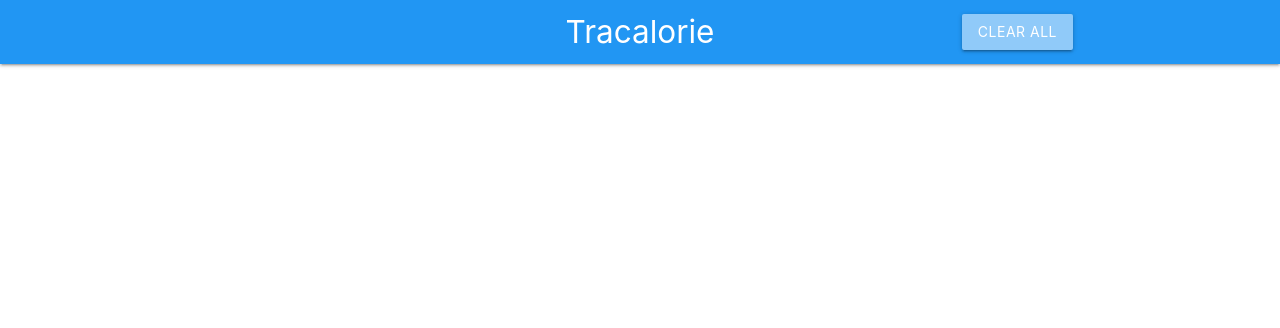
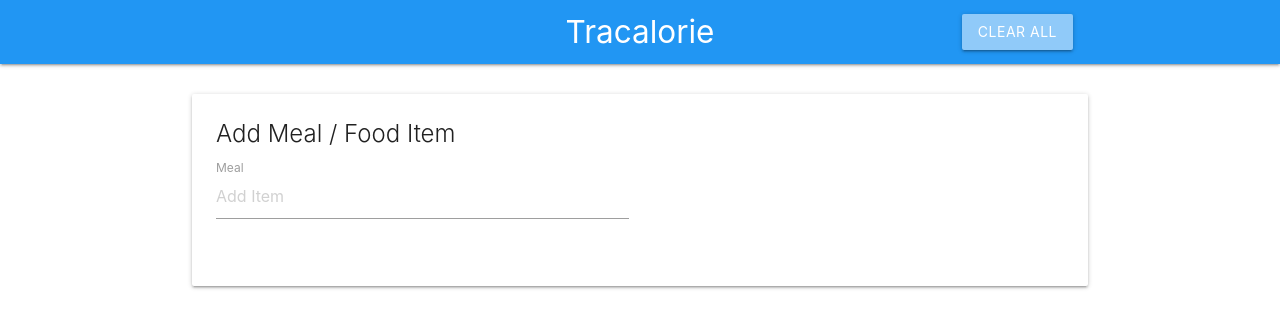
Before and after one commit to suzanamelomoraes/tracalorie, a website: page index.html in a window 1280 px wide. Drawn offline with nearby package versions, Linux system fonts and the light colour scheme.

Commit message:
start to create a form for the user add a meal

```diff
--- a/index.html
+++ b/index.html
@@ -18,6 +18,22 @@
             </div>
         </div>
     </nav>
+    <br>
+    <div class="container">
+        <div class="card">
+            <div class="card-content">
+                <span class="card-title">Add Meal / Food Item</span>
+                <form class="col">
+                    <div class="row">
+                        <div class="input-field col s6">
+                            <input type="text" placeholder="Add Item" id="item-name">
+                            <label for="item-name">Meal</label>
+                        </div>
+                    </div>
+                </form>
+            </div>
+        </div>
+    </div>
 
     <script src="https://code.jquery.com/jquery-3.4.1.min.js" integrity="sha256-CSXorXvZcTkaix6Yvo6HppcZGetbYMGWSFlBw8HfCJo=" crossorigin="anonymous"></script>
     <script src="https://cdnjs.cloudflare.com/ajax/libs/materialize/1.0.0/js/materialize.min.js"></script>
```
